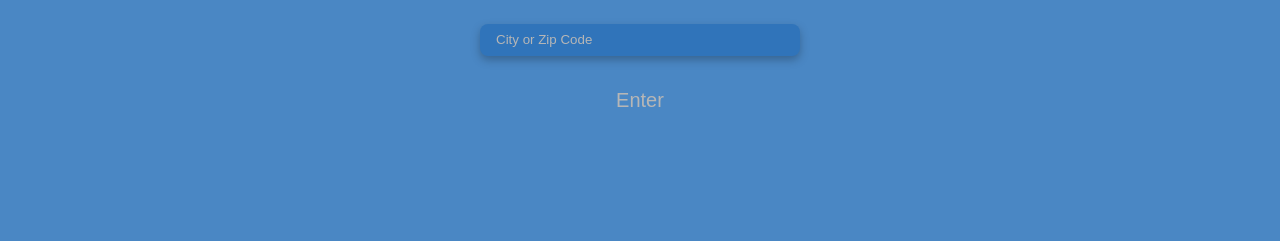
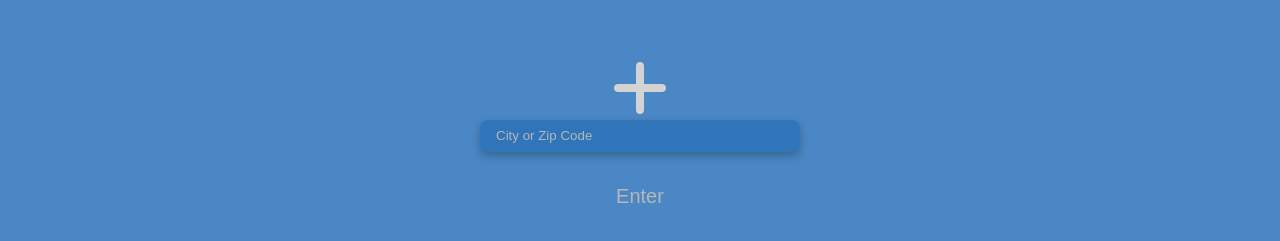
Before and after one commit to Lambpato/weather-report, a website: page index.html in a window 1280 px wide. Shown: the part 161-402 px from the top of the page. Drawn offline with Linux system fonts and the light colour scheme.

Commit message:
added button for new entry

```diff
--- a/css/styles.css
+++ b/css/styles.css
@@ -368,3 +368,14 @@ li {
 .severe {
   color: rgb(120, 0, 0);
 }
+
+i {
+  font-size: 4rem;
+  color: lightgrey;
+}
+
+#weather-preview {
+  display: flex;
+  flex-direction: column;
+  text-align: center;
+}
--- a/index.html
+++ b/index.html
@@ -34,17 +34,18 @@
       </div>
     </div>
   </header>
+  <main class="container">
+    <div id="weather-preview" data-view="entries">
+      <ul id="user-entry-list">
+      </ul>
+      <i class="fa-solid fa-plus"></i>
+    </div>
+  </main>
   <form data-view="entry-form">
     <input type="text" id="location" placeholder="City or Zip Code" required>
     <label for="enter"></label>
     <button class="enter-button" type="submit" id="enter">Enter</button>
   </form>
-  <main class="container">
-    <div id="weather-preview" data-view="entries">
-      <ul id="user-entry-list">
-      </ul>
-    </div>
-  </main>
   <script src="js/data.js"></script>
   <script src="js/main.js"></script>
 </body>
```
